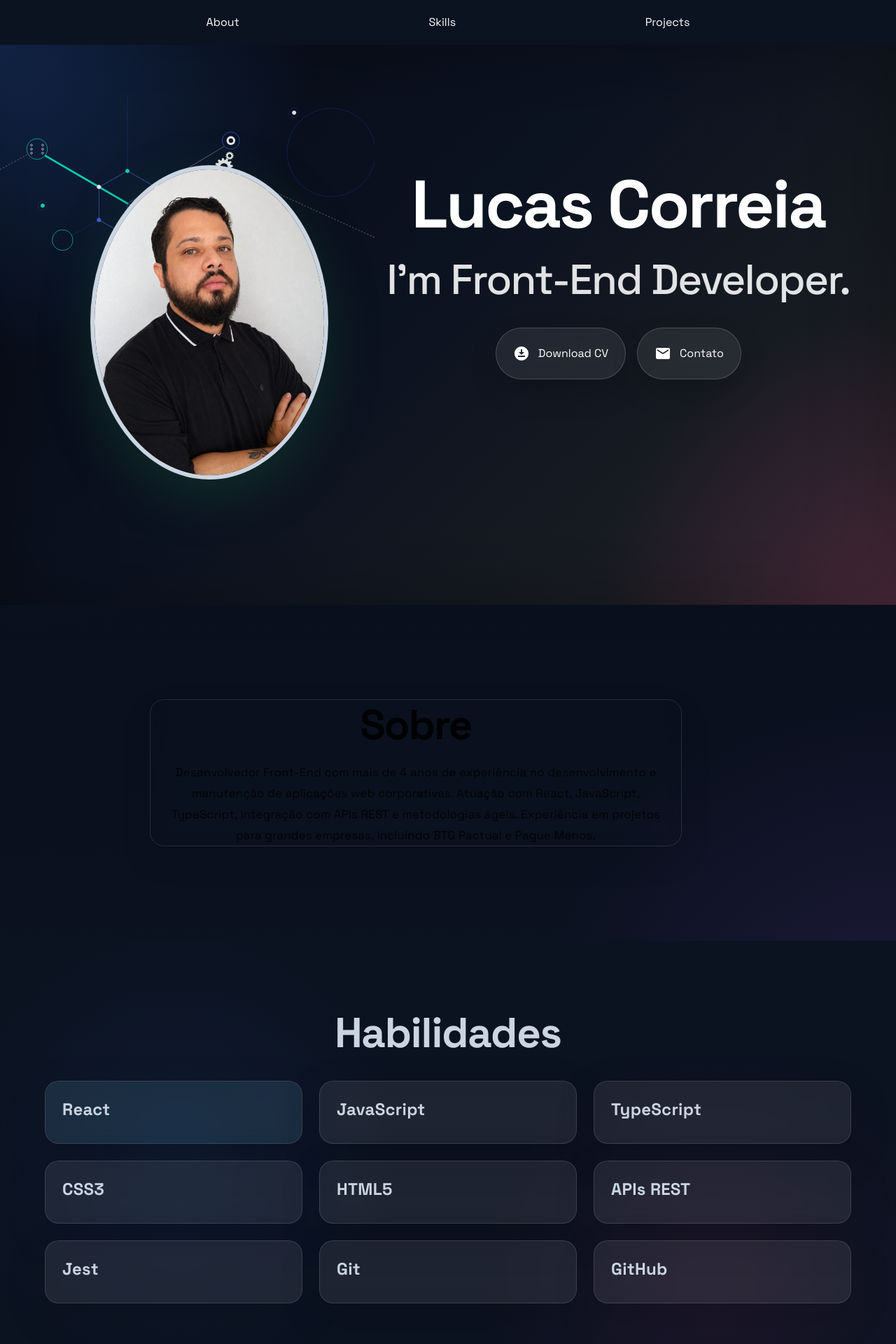
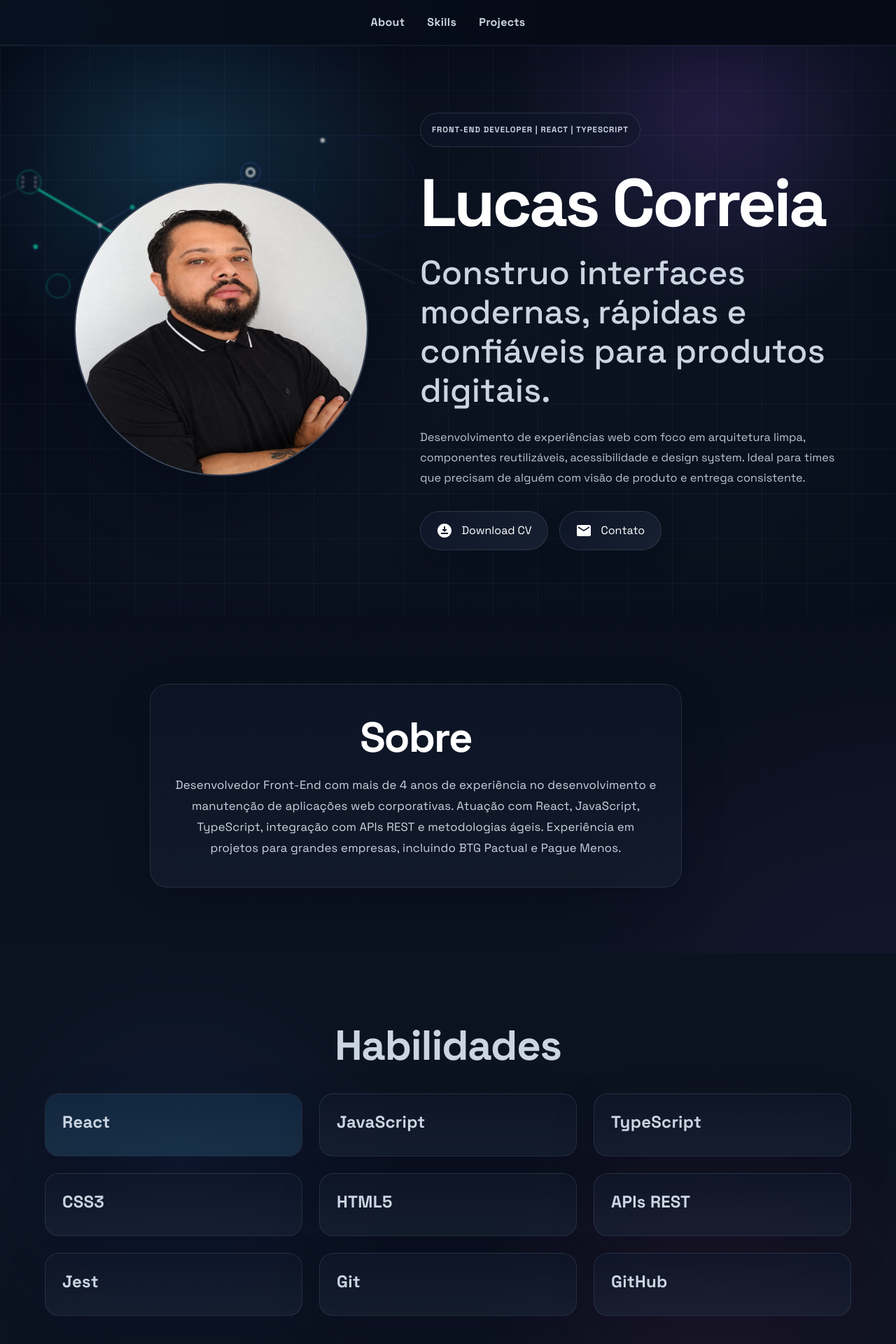
Before and after one commit to LucasCorreia1108/my-portfolio, a React (Vite) app: page / in a window 1280 px wide. Shown: the top 1920 px of the page at 70% size. Built offline with nearby package versions, Linux system fonts and the light colour scheme.

Commit message:
feat: ajustes layout

```diff
--- a/src/assets/components/Cards/cards.tsx
+++ b/src/assets/components/Cards/cards.tsx
@@ -8,19 +8,19 @@ interface CardProps {
 }
 
 const StyledCard = styled(Card)(({ theme }) => ({
-  backgroundColor: "rgba(255, 255, 255, 0.08)",
-  backdropFilter: "blur(12px)",
-  WebkitBackdropFilter: "blur(12px)",
-  border: "1px solid rgba(255, 255, 255, 0.12)",
+  background: "linear-gradient(180deg, rgba(15, 23, 42, 0.68), rgba(30, 41, 59, 0.48))",
+  backdropFilter: "blur(16px)",
+  WebkitBackdropFilter: "blur(16px)",
+  border: "1px solid rgba(148, 163, 184, 0.16)",
   transition: "all 0.4s cubic-bezier(0.34, 1.56, 0.64, 1)",
-  boxShadow: "0 20px 60px rgba(0, 0, 0, 0.15)",
+  boxShadow: "0 24px 60px rgba(2, 6, 23, 0.22)",
   color: theme.palette.secondary.main,
   height: "100%",
   "&:hover": {
     transform: "translateY(-12px) scale(1.02)",
-    backgroundColor: "rgba(255, 255, 255, 0.12)",
-    borderColor: "rgba(255, 255, 255, 0.2)",
-    boxShadow: "0 30px 90px rgba(0, 0, 0, 0.25)",
+    background: "linear-gradient(180deg, rgba(15, 23, 42, 0.82), rgba(30, 41, 59, 0.58))",
+    borderColor: "rgba(56, 189, 248, 0.26)",
+    boxShadow: "0 30px 90px rgba(2, 6, 23, 0.3)",
   },
 }));
 
@@ -59,8 +59,8 @@ export const Cards = ({ cardsArray, visible }: { cardsArray: CardProps[]; visibl
               sx={{
                 height: "100%",
                 "&[data-active]": {
-                  backgroundColor: "rgba(1, 75, 116, 0.15)",
-                  borderColor: "rgba(100, 200, 255, 0.3)",
+                    backgroundColor: "rgba(56, 189, 248, 0.1)",
+                    borderColor: "rgba(56, 189, 248, 0.32)",
                 },
               }}
             >
--- a/src/assets/components/StyledButton/StyledButton.tsx
+++ b/src/assets/components/StyledButton/StyledButton.tsx
@@ -14,10 +14,11 @@ export const StyledButton: React.FC<StyledButtonProps> = ({
   const StyledBtn = styled("a")(({ theme }) => ({
     width: "100%",
     maxWidth: 250,
-    padding: "1.5rem ",
+    padding: "0.95rem 1.4rem",
     borderRadius: 999,
-    border: "1px solid rgba(255, 255, 255, 0.18)",
-    backgroundColor: "rgba(255, 255, 255, 0.08)",
+    border: "1px solid rgba(148, 163, 184, 0.2)",
+    background:
+      "linear-gradient(135deg, rgba(15, 23, 42, 0.82), rgba(30, 41, 59, 0.66))",
     color: theme.palette.primary.contrastText,
     display: "inline-flex",
     alignItems: "center",
@@ -28,16 +29,16 @@ export const StyledButton: React.FC<StyledButtonProps> = ({
     fontWeight: 700,
     cursor: "pointer",
     transition: "all 0.35s ease",
-    boxShadow: "0 18px 40px rgba(0, 0, 0, 0.16)",
+    boxShadow: "0 18px 40px rgba(2, 6, 23, 0.28)",
     backdropFilter: "blur(12px)",
-    webkitBackdropFilter: "blur(12px)",
+    WebkitBackdropFilter: "blur(12px)",
     textDecoration: "none",
     "&:hover": {
-      transform: "translateY(-2px)",
-      backgroundColor: theme.palette.secondary.main,
-      color: theme.palette.primary.dark,
+      transform: "translateY(-3px)",
+      background: "linear-gradient(135deg, rgba(56, 189, 248, 0.95), rgba(59, 130, 246, 0.95))",
+      color: "#020617",
       borderColor: "transparent",
-      boxShadow: "0 22px 50px rgba(0, 0, 0, 0.24)",
+      boxShadow: "0 22px 50px rgba(56, 189, 248, 0.22)",
     },
     [theme.breakpoints.up("sm")]: {
       width: "auto",
--- a/src/assets/components/navbar/NavBar.tsx
+++ b/src/assets/components/navbar/NavBar.tsx
@@ -1,4 +1,4 @@
-import { AppBar, Toolbar, Typography, styled } from "@mui/material"
+import { AppBar, Box, Toolbar, styled } from "@mui/material"
 
 
 const NavBar = () => {
@@ -6,18 +6,81 @@ const NavBar = () => {
 
     const StyledToolbar = styled(Toolbar)(() => ({
         display: "flex",
-        justifyContent: "space-evenly",
-        color: "primary.contrastText"
+        justifyContent: "center",
+        gap: "2rem",
+        color: "primary.contrastText",
+        minHeight: 72,
+        width: "100%",
+        maxWidth: 1200,
+        margin: "0 auto",
+        paddingInline: "1rem",
     }))
 
     return (
         <>
-            <AppBar position="static" color="primary">
+            <AppBar
+                position="sticky"
+                elevation={0}
+                sx={{
+                    backgroundColor: "rgba(6, 11, 23, 0.72)",
+                    backdropFilter: "blur(16px)",
+                    WebkitBackdropFilter: "blur(16px)",
+                    borderBottom: "1px solid rgba(148, 163, 184, 0.12)",
+                }}
+            >
                 <StyledToolbar >
 
-                    <Typography component="a" href="#about" style={{ textDecoration: "none", color: "inherit" }}>About</Typography>
-                    <Typography component="a" href="#skill" style={{ textDecoration: "none", color: "inherit" }}>Skills</Typography>
-                    <Typography component="a" href="#projects" style={{ textDecoration: "none", color: "inherit" }}>Projects</Typography>
+                    <Box
+                        component="a"
+                        href="#about"
+                        sx={{
+                            textDecoration: "none",
+                            color: "secondary.main",
+                            fontWeight: 700,
+                            letterSpacing: "0.02em",
+                            transition: "color 0.25s ease, transform 0.25s ease",
+                            '&:hover': {
+                                color: "primary.contrastText",
+                                transform: "translateY(-1px)",
+                            },
+                        }}
+                    >
+                        About
+                    </Box>
+                    <Box
+                        component="a"
+                        href="#skill"
+                        sx={{
+                            textDecoration: "none",
+                            color: "secondary.main",
+                            fontWeight: 700,
+                            letterSpacing: "0.02em",
+                            transition: "color 0.25s ease, transform 0.25s ease",
+                            '&:hover': {
+                                color: "primary.contrastText",
+                                transform: "translateY(-1px)",
+                            },
+                        }}
+                    >
+                        Skills
+                    </Box>
+                    <Box
+                        component="a"
+                        href="#projects"
+                        sx={{
+                            textDecoration: "none",
+                            color: "secondary.main",
+                            fontWeight: 700,
+                            letterSpacing: "0.02em",
+                            transition: "color 0.25s ease, transform 0.25s ease",
+                            '&:hover': {
+                                color: "primary.contrastText",
+                                transform: "translateY(-1px)",
+                            },
+                        }}
+                    >
+                        Projects
+                    </Box>
                 </StyledToolbar >
             </AppBar>
         </>
--- a/src/assets/pages/home/sections/about/Abount.tsx
+++ b/src/assets/pages/home/sections/about/Abount.tsx
@@ -3,7 +3,8 @@ import { Box, Container, Typography, styled } from "@mui/material";
 
 const StyledAboutSection = styled("section")(({ theme }) => ({
   padding: theme.spacing(10, 0),
-//   backgroundColor: theme.palette.secondary.main,
+  background:
+    "linear-gradient(180deg, rgba(6, 11, 23, 0.18) 0%, rgba(11, 18, 32, 0.42) 100%)",
   display: "flex",
   justifyContent: "center",
   alignItems: "center",
@@ -17,11 +18,13 @@ const AboutContent = styled(Box)(({ theme }) => ({
   maxWidth: 760,
   width: "100%",
   textAlign: "center",
-  padding: theme.spacing(0, 2),
-  backdropFilter: "blur(10px)",
-  borderRadius: theme.shape.borderRadius,
-  border: `1px solid rgba(255,255,255,0.12)`,
-  boxShadow: "0 18px 50px rgba(0, 0, 0, 0.08)",
+  padding: theme.spacing(5, 4),
+  backdropFilter: "blur(16px)",
+  WebkitBackdropFilter: "blur(16px)",
+  borderRadius: 25,
+  border: "1px solid rgba(148, 163, 184, 0.16)",
+  background: "linear-gradient(180deg, rgba(15, 23, 42, 0.62), rgba(30, 41, 59, 0.38))",
+  boxShadow: "0 24px 60px rgba(2, 6, 23, 0.22)",
   opacity: 0,
   transform: "translateY(40px)",
   transition: "all 0.8s cubic-bezier(0.34, 1.56, 0.64, 1)",
@@ -69,10 +72,10 @@ export const About = () => {
             fontWeight: 800,
             mb: 2,
             textAlign: "center",
-            color: (theme) => theme.palette.secondary.contrastText,
-            opacity: 0,
-            transform: "translateY(30px)",
-            animation: isVisible ? "slideUp 1.8s cubic-bezier(0.24, 1.56, 0.64, 1) forwards" : "none",
+              color: (theme) => theme.palette.primary.contrastText,
+              opacity: 0,
+              transform: "translateY(30px)",
+              animation: isVisible ? "slideUp 1.1s cubic-bezier(0.24, 1.56, 0.64, 1) forwards" : "none",
             "@keyframes slideUp": {
               from: {
                 opacity: 0,
@@ -90,7 +93,7 @@ export const About = () => {
           <Typography
             variant="body1"
             sx={{
-              color: (theme) => theme.palette.secondary.contrastText,
+              color: (theme) => theme.palette.secondary.main,
               fontSize: "1.05rem",
               lineHeight: 1.8,
               letterSpacing: "0.01em",
--- a/src/assets/pages/home/sections/hero/Hero.tsx
+++ b/src/assets/pages/home/sections/hero/Hero.tsx
@@ -1,10 +1,39 @@
 import { StyledAvatar, StyledHero } from "./styled";
 import Avatar from "../../../../../assets/images/avatar.jpeg";
-import { Box, Container, Grid, Typography } from "@mui/material";
+import { Box, Container, Typography, styled } from "@mui/material";
 import DownloadForOfflineIcon from "@mui/icons-material/DownloadForOffline";
 import EmailIcon from "@mui/icons-material/Email";
 import { StyledButton } from "../../../../components/StyledButton/StyledButton";
 import backgroundAnime from "../../../../../assets/images/Background _animation.svg";
+
+const HeroKicker = styled(Typography)(({ theme }) => ({
+  display: "inline-flex",
+  alignItems: "center",
+  gap: theme.spacing(1),
+  padding: theme.spacing(1, 2),
+  marginBottom: theme.spacing(3),
+  borderRadius: 999,
+  border: "1px solid rgba(148, 163, 184, 0.2)",
+  background: "rgba(15, 23, 42, 0.5)",
+  color: theme.palette.secondary.main,
+  backdropFilter: "blur(12px)",
+  letterSpacing: "0.08em",
+  textTransform: "uppercase",
+  fontSize: "0.72rem",
+  fontWeight: 700,
+}));
+
+const HeroCopy = styled(Typography)(({ theme }) => ({
+  maxWidth: 620,
+  marginInline: "auto",
+  color: theme.palette.secondary.main,
+  lineHeight: 1.8,
+  fontSize: "1.02rem",
+  opacity: 0.92,
+  [theme.breakpoints.up("md")]: {
+    marginInline: 0,
+  },
+}));
 
 const contactEmail = "lucascorreianasc1108@gmail.com";
 const contactSubject = "Contato%20via%20site";
@@ -16,19 +45,26 @@ export const Hero = () => {
   };
 
   return (
-    <div>
     <StyledHero>
       <Container maxWidth="lg">
-         <Grid container spacing={2}>
-            <Grid size={{ xs: 12, md: 5 }}>
+        <Box
+          sx={{
+            display: "grid",
+            gridTemplateColumns: { xs: "1fr", md: "0.9fr 1.1fr" },
+            gap: { xs: 6, md: 4 },
+            alignItems: "center",
+          }}
+        >
+          <Box>
             <Box sx={{ position: "relative" }}>
               <Box
                 sx={{
                   position: "absolute",
-                    top: -100,
-                    right: 0,
-                    width: "150%",
-                    opacity: 0.9,
+                  top: -88,
+                  right: -24,
+                  width: "160%",
+                  opacity: 0.65,
+                  filter: "blur(1px)",
                 }}
               >
                 <img src={backgroundAnime} alt="Background Animation" />
@@ -40,42 +76,47 @@ export const Hero = () => {
                   zIndex: 1,
                 }}
               >
-                  <StyledAvatar src={Avatar} alt="Avatar" />
+                <StyledAvatar src={Avatar} alt="Lucas Correia" />
               </Box>
             </Box>
-            </Grid>
-            <Grid size={{ xs: 12, md: 7 }}>
-              <Box sx={{ position: "relative", zIndex: 1, textAlign: "center" }}>
+          </Box>
+          <Box>
+            <Box sx={{ position: "relative", zIndex: 1, textAlign: { xs: "center", md: "left" } }}>
+              <HeroKicker variant="overline">Front-End Developer | React | TypeScript</HeroKicker>
               <Typography
                 variant="h1"
                 sx={{
                   color: "primary.contrastText",
-                    textAlign: "center",
-                    fontWeight: 800,
-                    letterSpacing: "-0.03em",
+                  textAlign: { xs: "center", md: "left" },
                   mb: 2,
+                  maxWidth: 720,
                 }}
               >
                 Lucas Correia
               </Typography>
               <Typography
-                  variant="h2"
+                variant="h3"
                 sx={{
-                    color: "primary.contrastText",
-                    textAlign: "center",
+                  color: "secondary.main",
+                  textAlign: { xs: "center", md: "left" },
                   fontWeight: 500,
-                    mb: 4,
-                    opacity: 0.88,
+                  mb: 3,
+                  maxWidth: 640,
                 }}
               >
-                  I&apos;m Front-End Developer.
+                Construo interfaces modernas, rápidas e confiáveis para produtos digitais.
               </Typography>
+              <HeroCopy variant="body1" sx={{ mb: 4 }}>
+                Desenvolvimento de experiências web com foco em arquitetura limpa, componentes reutilizáveis,
+                acessibilidade e design system. Ideal para times que precisam de alguém com visão de produto e
+                entrega consistente.
+              </HeroCopy>
               <Box
                 sx={{
                   display: "flex",
                   flexDirection: { xs: "column", sm: "row" },
                   gap: 2,
-                    justifyContent: "center",
+                  justifyContent: { xs: "center", md: "flex-start" },
                   alignItems: "center",
                 }}
               >
@@ -93,10 +134,9 @@ export const Hero = () => {
                 </StyledButton>
               </Box>
             </Box>
-            </Grid>
-          </Grid>
+          </Box>
+        </Box>
       </Container>
     </StyledHero>
-    </div>
   );
 };
--- a/src/assets/pages/home/sections/hero/styled.tsx
+++ b/src/assets/pages/home/sections/hero/styled.tsx
@@ -2,19 +2,22 @@ import { styled } from "@mui/material";
 
 export const StyledHero = styled("div")(({ theme }) => ({
   position: "relative",
-  minHeight: "100vh",
+  minHeight: "100svh",
   display: "flex",
   alignItems: "center",
   justifyContent: "center",
   padding: `${theme.spacing(10)} ${theme.spacing(2)}`,
   overflow: "hidden",
-  background: `linear-gradient(135deg, ${theme.palette.primary.dark} 0%, ${theme.palette.primary.main} 45%, rgba(35, 35, 35, 0.95) 100%)`,
-  boxShadow: "inset 0 0 120px rgba(0, 0, 0, 0.32)",
+  background:
+    "radial-gradient(circle at 20% 20%, rgba(56, 189, 248, 0.18), transparent 28%), radial-gradient(circle at 80% 12%, rgba(168, 85, 247, 0.16), transparent 24%), linear-gradient(135deg, #060b17 0%, #0b1220 50%, #09111d 100%)",
+  boxShadow: "inset 0 0 120px rgba(2, 6, 23, 0.42)",
   "&::before": {
     content: '""',
     position: "absolute",
     inset: 0,
-    background: "radial-gradient(circle at top left, rgba(59, 130, 246, 0.22), transparent 30%), radial-gradient(circle at bottom right, rgba(236, 72, 153, 0.18), transparent 28%)",
+    background:
+      "linear-gradient(rgba(148, 163, 184, 0.06) 1px, transparent 1px), linear-gradient(90deg, rgba(148, 163, 184, 0.06) 1px, transparent 1px)",
+    backgroundSize: "64px 64px",
     pointerEvents: "none",
   },
   [theme.breakpoints.up("md")]: {
@@ -22,17 +25,17 @@ export const StyledHero = styled("div")(({ theme }) => ({
   },
 }));
 
-export const StyledAvatar = styled("img")(({ theme }) => ({
+export const StyledAvatar = styled("img")(() => ({
   width: "100%",
-  maxWidth: 340,
-//   aspectRatio: "1",
+  maxWidth: 420,
+  aspectRatio: "1",
   borderRadius: "50%",
-  border: `6px solid ${theme.palette.secondary.main}`,
-  boxShadow: "0 24px 70px rgba(26, 92, 59, 0.35)",
+  border: "2px solid rgba(148, 163, 184, 0.28)",
+  boxShadow: "0 30px 90px rgba(2, 6, 23, 0.45)",
   transition: "transform 0.45s ease, filter 0.45s ease",
-  backgroundColor: theme.palette.primary.dark,
+  background: "linear-gradient(180deg, rgba(15, 23, 42, 0.8), rgba(30, 41, 59, 0.8))",
   "&:hover": {
     transform: "translateY(-8px) scale(1.04)",
-    filter: "saturate(1.08)",
+    filter: "saturate(1.08) contrast(1.03)",
   },
 }));
```
Also changed, not shown: src/assets/pages/home/sections/project/project.tsx (+18 -14 lines). Lines whose indentation alone changed are shown as unchanged.
